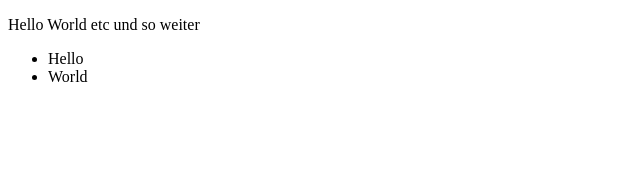
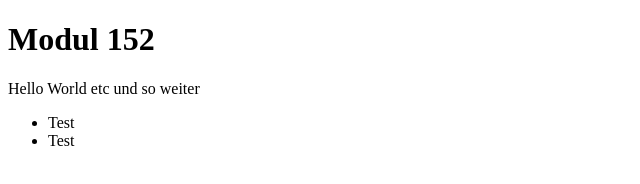
Before and after one commit to AdrianN92/modul-152, a plain HTML site: page index.html in a window 1280 px wide. Shown: the whole page, without its empty margins (0-640 px from the left). Drawn offline with Linux system fonts and the light colour scheme.

Commit message:
ausführen

```diff
--- a/index.html
+++ b/index.html
@@ -7,11 +7,12 @@
     <title>Hello World</title>
 </head>
 <body>
+    <h1>Modul 152</h1>
     <p>Hello World etc und so weiter</p>
 
     <ul>
-        <li>Hello</li>
-        <li>World</li>
+        <li>Test</li>
+        <li>Test</li>
     </ul>
 
 
```
Also changed, not shown: assets/docs/volage.png (added), assets/images/1.jpg (added), assets/images/2.jpg (added), assets/images/3.jpg (added), assets/images/4.jpg (added), assets/images/5.jpg (added), assets/images/6.jpg (added), assets/images/7.jpg (added), assets/images/8.jpg (added), 2 other files.
